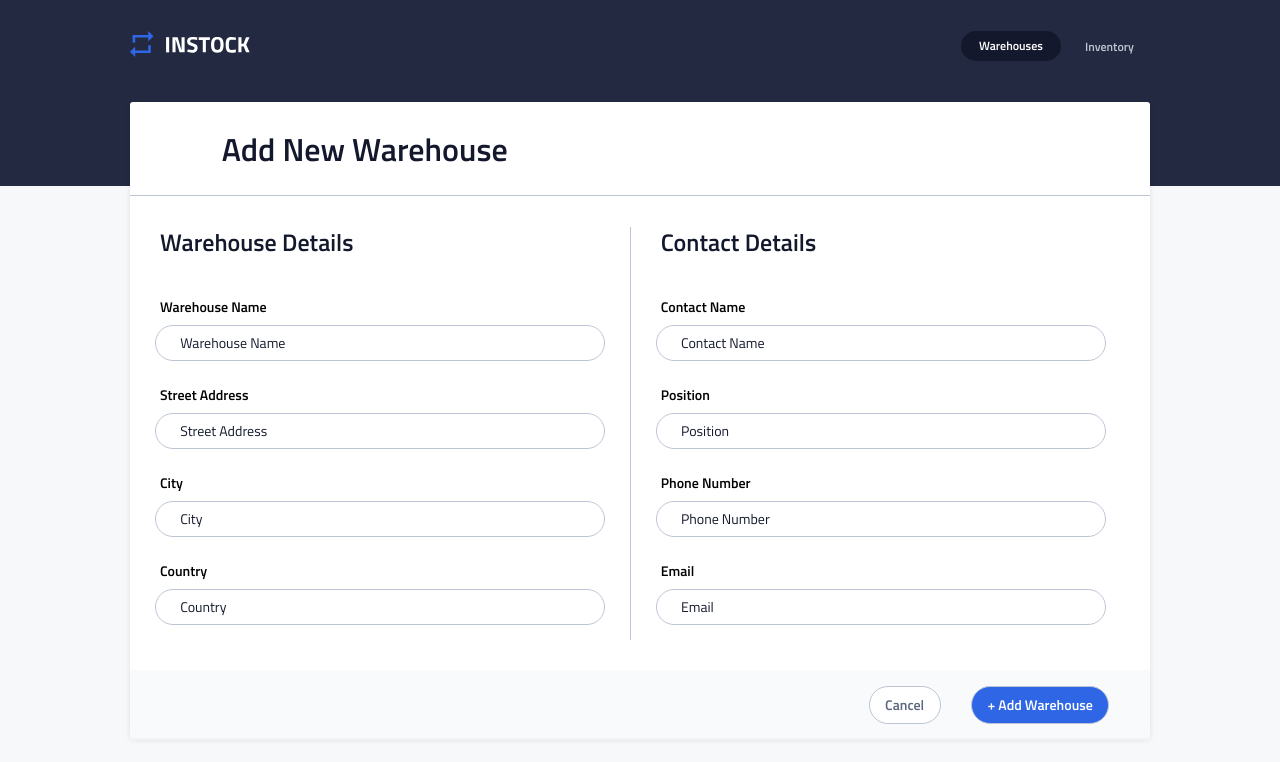
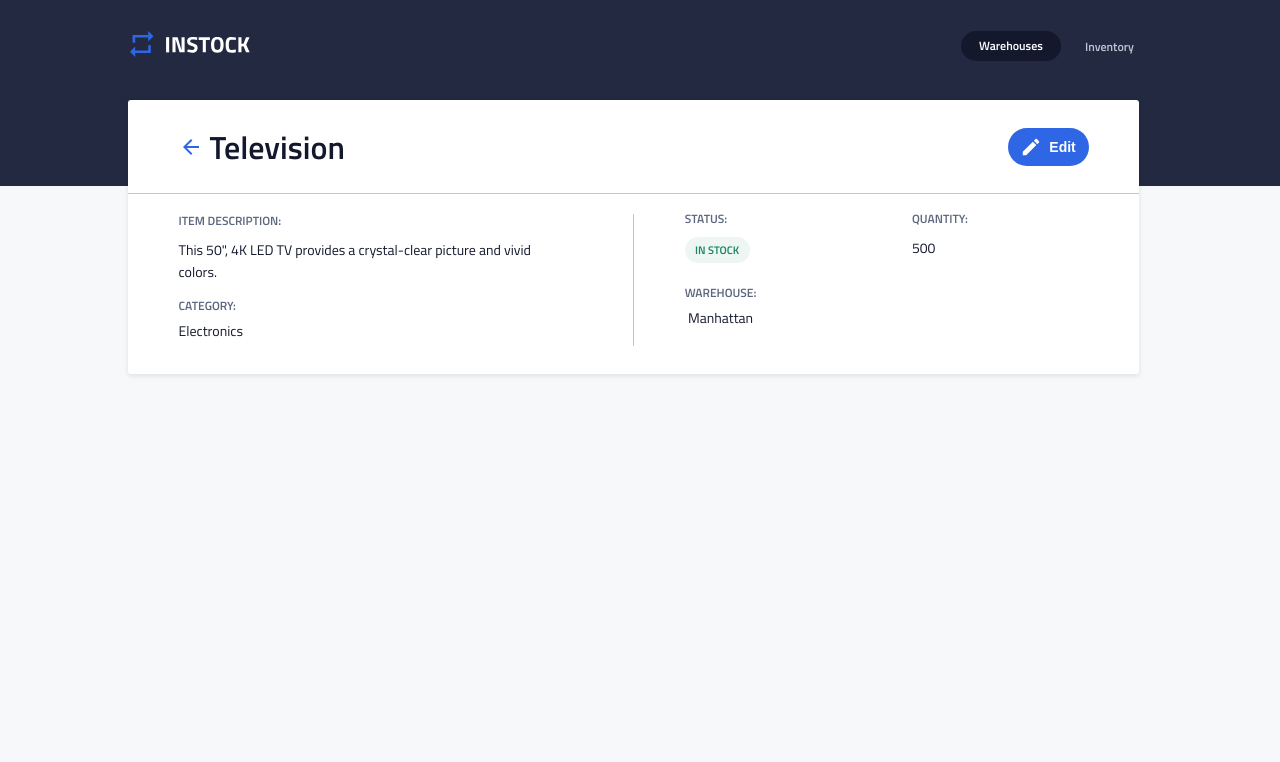
Before and after one commit to zementeshome/bebop-instock, a React (Create React App) app in the folder sprint-1/client/: page / in a window 1280 px wide. Shown: the top 762 px of the page. Built offline with nearby package versions, Linux system fonts and the light colour scheme.

Commit message:
inventory item details, edit warehouse and add warehouse for review

```diff
--- a/sprint-1/client/src/App.js
+++ b/sprint-1/client/src/App.js
@@ -1,10 +1,11 @@
 import React from "react";
 import "./App.css";
-import Header from "./components/Header/Header";
+import Header from "./Components/Header/Header";
+import WarehouseList from "./Components/WarehouseList/WarehouseList";
+import EditWarehouse from "./Components/EditWarehouse/EditWarehouse";
+import AddNewWarehouse from "./Components/AddNewWarehouse/AddWarehouse";
+import InventoryItemDetails from "./Components/InventoryItemDetails/InventoryItemDetails";
 import { BrowserRouter, Route, Switch } from "react-router-dom";
-import WarehouseList from "./components/WarehouseList/WarehouseList";
-import EditWarehouse from "./components/EditWarehouse/EditWarehouse";
-import AddNewWarehouse from "./components/AddNewWarehouse/AddWarehouse";
 
 function App() {
   return (
@@ -12,7 +13,8 @@ function App() {
       <Header />
       {/* <EditWarehouse /> */}
       {/* <WarehouseList /> */}
-      <AddNewWarehouse />
+      {/* <AddNewWarehouse /> */}
+      <InventoryItemDetails />
       <BrowserRouter>
         <Switch>
           <Route path="/" exact component={() => <route />} />
--- a/sprint-1/client/src/components/AddNewWarehouse/addWarehouse.scss
+++ b/sprint-1/client/src/components/AddNewWarehouse/addWarehouse.scss
@@ -34,7 +34,7 @@ body {
     padding-bottom: 1.9%;
   }
   @include desktop {
-    margin: -1.4% auto 30% auto;
+    margin: -2.2% auto 30% auto;
     width: 1020px;
     height: 612px;
   }
--- /dev/null
+++ b/sprint-1/client/src/components/InventoryItemDetails/InventoryItemDetails.jsx
@@ -0,0 +1,57 @@
+import React from "react";
+import "./inventoryItemDetails.scss";
+
+export default function InventoryItemDetails() {
+  return (
+    <div className="inventory">
+      <div className="inventory__header">
+        <h2 className="inventory__title">
+          {" "}
+          <img
+            className="inventory__arrow"
+            src={process.env.PUBLIC_URL + "./assets/icons/arrow-back24px.svg"}
+            alt=""
+          />{" "}
+          Television
+        </h2>
+        {/* TODO: Add LINK */}
+        <button className="inventory__btn">
+          <img
+            className="inventory__edit-icon"
+            src={process.env.PUBLIC_URL + "./assets/icons/editWhite24px.svg"}
+            alt=""
+          />
+          <span className="inventory__btn-edit-title">Edit</span>
+        </button>
+      </div>
+      <div className="inventory__details">
+        <div className="inventory__item">
+          <h4 className="inventory__description-title">ITEM DESCRIPTION:</h4>
+          <p className="inventory__description">
+            This 50", 4K LED TV provides a crystal-clear picture and vivid
+            colors.
+          </p>
+          <h4 className="inventory__category">CATEGORY:</h4>
+          <p className="inventory__category-item">Electronics</p>
+        </div>
+        <div className="inventory__line"></div>
+        <div className="inventory__stock">
+          <div className="inventory__status">
+            <h4 className="inventory__status-title">STATUS:</h4>
+            <div className="inventory__status-title-focus">
+              <p className="inventory__status-title-details">IN STOCK</p>
+            </div>
+          </div>
+          <div className="inventory__quantity">
+            <h4 className="inventory__quantity-title">QUANTITY:</h4>
+            <p className="inventory__quantity-amount">500</p>
+          </div>
+          <div className="inventory__warehouse">
+            <h4 className="inventory__warehouse-title">WAREHOUSE:</h4>
+            <p className="inventory__warehouse-location">Manhattan</p>
+          </div>
+        </div>
+      </div>
+    </div>
+  );
+}
--- /dev/null
+++ b/sprint-1/client/src/components/InventoryItemDetails/inventoryItemDetails.scss
@@ -0,0 +1,337 @@
+@import "../../styles/partials/variables";
+
+@import "../../styles/partials/mixins";
+
+@import "../../styles/partials/functions";
+
+@import "../../styles/partials/fonts";
+
+html,
+body {
+  width: 100%;
+  height: 100%;
+  margin: 0px;
+  padding: 0px;
+  overflow-x: hidden;
+  font-family: Titillium Web;
+}
+
+.inventory {
+  position: absolute;
+  left: 4.27%;
+  right: 4.27%;
+  top: 20.39%;
+  bottom: 24.89%;
+  background: #ffffff;
+  box-shadow: 0px 2px 5px rgba(19, 24, 44, 0.1);
+  border-radius: 3px;
+  display: flex;
+  flex-direction: column;
+  @include tablet {
+    width: 91.6%;
+    // width: 704px;
+    height: 292px;
+    left: 4.17%;
+    right: 4.17%;
+    top: 12.5%;
+    bottom: 62.5%;
+    @include desktop {
+    //   width: 1020px;
+      width: 79%;
+      height: 274px;
+      left: 10%;
+      top: 12.5%;
+    }
+  }
+
+  &__header {
+    border-bottom: 1px solid #bdc5d5;
+    display: flex;
+    align-items: center;
+    justify-content: space-between;
+  }
+  &__title {
+    font-style: normal;
+    font-weight: 600;
+    font-size: 28px;
+    line-height: 36px;
+    color: #13182c;
+    margin-left: 15%;
+    @include tablet {
+      font-weight: 600;
+      font-size: 32px;
+      line-height: 40px;
+      margin-left: 5%;
+    }
+  }
+  &__btn {
+    background: #2e66e6;
+    border-radius: 20px;
+    width: 40px;
+    height: 40px;
+    border: none;
+    margin-right: 10%;
+    @include tablet {
+      width: 81px;
+      height: 38px;
+      margin-right: 5%;
+      display: flex;
+      justify-content: space-evenly;
+      align-content: center;
+    }
+  }
+
+  &__btn-edit-title {
+    display: none;
+    margin: 0;
+    @include tablet {
+      display: unset;
+      font-style: normal;
+      font-weight: 600;
+      font-size: 14px;
+      line-height: 22px;
+      color: #ffffff;
+      flex: none;
+      order: 0;
+      align-self: center;
+      flex-grow: 0;
+    }
+  }
+
+  &__edit-icon {
+    fill: #ffffff;
+    width: 22px;
+    @include tablet {
+      align-self: center;
+    }
+  }
+  &__details {
+    display: flex;
+    flex-direction: column;
+    align-items: flex-start;
+    // justify-content: flex-start;
+    margin-left: 5%;
+    @include tablet {
+      flex-direction: row;
+      margin: 0;
+    }
+  }
+  &__item {
+    display: flex;
+    flex-direction: column;
+    align-items: flex-start;
+    text-align: left;
+    // margin-left: 5%;
+    @include tablet {
+      width: 50%;
+      margin-left: 5%;
+      margin-top: 1%;
+    }
+    @include desktop {
+      margin-top: 0;
+    }
+  }
+  &__description-title {
+    font-style: normal;
+    font-weight: 600;
+    font-size: 11px;
+    line-height: 16px;
+    color: #5c667e;
+    margin: 6% 0 0 0;
+    @include tablet {
+      font-style: normal;
+      font-weight: 600;
+      font-size: 12px;
+      line-height: 18px;
+    }
+    @include desktop {
+      margin: 4% 0 0 0;
+    }
+  }
+  &__category {
+    font-style: normal;
+    font-weight: 600;
+    font-size: 11px;
+    line-height: 16px;
+    color: #5c667e;
+    margin-bottom: 0;
+    text-transform: uppercase;
+    @include tablet {
+      font-weight: 600;
+      font-size: 12px;
+      line-height: 18px;
+    }
+    @include desktop {
+      margin: 0;
+    }
+  }
+  &__category-item {
+    font-style: normal;
+    font-weight: normal;
+    font-size: 13px;
+    line-height: 20px;
+    color: #13182c;
+    @include tablet {
+      font-size: 14px;
+      line-height: 22px;
+      margin-top: 2%;
+    }
+    @include desktop {
+      margin-top: 1%;
+    }
+  }
+  &__description {
+    font-family: Titillium Web;
+    font-style: normal;
+    font-weight: normal;
+    width: 99%;
+    font-size: 13px;
+    line-height: 20px;
+    color: #13182c;
+    @include tablet {
+      width: 80%;
+      font-style: normal;
+      font-weight: normal;
+      font-size: 14px;
+      line-height: 22px;
+      margin-top: 2%;
+    }
+  }
+  &__line {
+    display: none;
+    @include tablet {
+      border-right: 1px solid #bdc5d5;
+      height: 155px;
+      margin-top: 20px;
+      display: unset;
+    }
+    @include desktop {
+      height: 132px;
+    }
+  }
+
+  &__stock {
+    display: flex;
+    flex-flow: wrap;
+    width: 100%;
+    @include tablet {
+      width: 50%;
+      margin-left: 5%;
+      margin-top: 1%;
+    }
+    @include desktop {
+      margin-top: 0;
+    }
+  }
+
+  &__status {
+    width: 50%;
+    text-align: left;
+  }
+
+  &__status-title {
+    font-family: Titillium Web;
+    font-style: normal;
+    font-weight: normal;
+    font-weight: 600;
+    font-size: 11px;
+    line-height: 16px;
+    color: #5c667e;
+    margin-bottom: 3%;
+    @include tablet {
+      font-weight: 600;
+      font-size: 12px;
+      line-height: 18px;
+    }
+  }
+
+  &__status-title-focus {
+    display: flex;
+    flex-direction: row;
+    width: 61px;
+    height: 24px;
+    background: rgba(21, 132, 99, 0.07);
+    border-radius: 20px;
+    justify-content: center;
+    margin-top: 4%;
+    @include tablet {
+      width: 65px;
+      height: 26px;
+    }
+  }
+  &__status-title-details {
+    font-style: normal;
+    font-weight: 600;
+    font-size: 11px;
+    line-height: 16px;
+    color: #158463;
+    flex: none;
+    order: 0;
+    align-self: center;
+    flex-grow: 0;
+    margin: 0px 0px;
+  }
+  &__quantity {
+    width: 50%;
+    text-align: left;
+  }
+  &__quantity-title {
+    font-style: normal;
+    font-weight: 600;
+    font-size: 11px;
+    line-height: 16px;
+    text-transform: uppercase;
+    color: #5c667e;
+    margin-bottom: 0;
+    @include tablet {
+      font-weight: 600;
+      font-size: 12px;
+      line-height: 18px;
+    }
+  }
+  &__quantity-amount {
+    font-style: normal;
+    font-weight: normal;
+    font-size: 13px;
+    line-height: 20px;
+    color: #13182c;
+    margin-top: 4%;
+    @include tablet {
+      font-size: 14px;
+      line-height: 22px;
+    }
+  }
+  &__warehouse {
+    @include tablet {
+      margin-top: 4%;
+    }
+    @include desktop {
+      margin: 0;
+    }
+  }
+  &__warehouse-title {
+    font-style: normal;
+    font-weight: 600;
+    font-size: 11px;
+    line-height: 16px;
+    text-transform: uppercase;
+    color: #5c667e;
+    margin: 15% 0 7% 0;
+    @include tablet {
+      font-size: 12px;
+      line-height: 18px;
+    }
+  }
+  &__warehouse-location {
+    font-style: normal;
+    font-weight: normal;
+    font-size: 13px;
+    line-height: 20px;
+    color: #13182c;
+    margin-top: 0;
+    @include tablet {
+      font-size: 14px;
+      line-height: 22px;
+    }
+  }
+}
```
Also changed, not shown: sprint-1/client/public/assets/icons/editWhite24px.svg (added).
